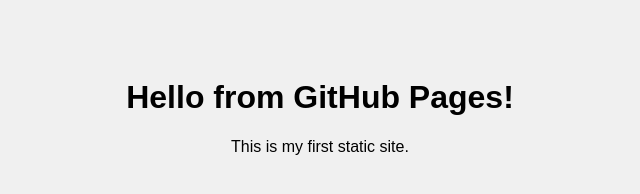
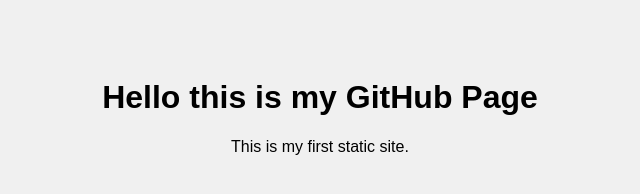
Before and after one commit to Gopichand57/My_static_page, a plain HTML site: page index.html in a window 1280 px wide. Shown: the whole page, without its empty margins (320-960 px from the left). Drawn offline with Linux system fonts and the light colour scheme.

Commit message:
Update index.html

```diff
--- a/index.html
+++ b/index.html
@@ -12,7 +12,7 @@
   </style>
 </head>
 <body>
-  <h1>Hello from GitHub Pages!</h1>
+  <h1>Hello this is my GitHub Page</h1>
   <p>This is my first static site.</p>
 </body>
 </html>
```
